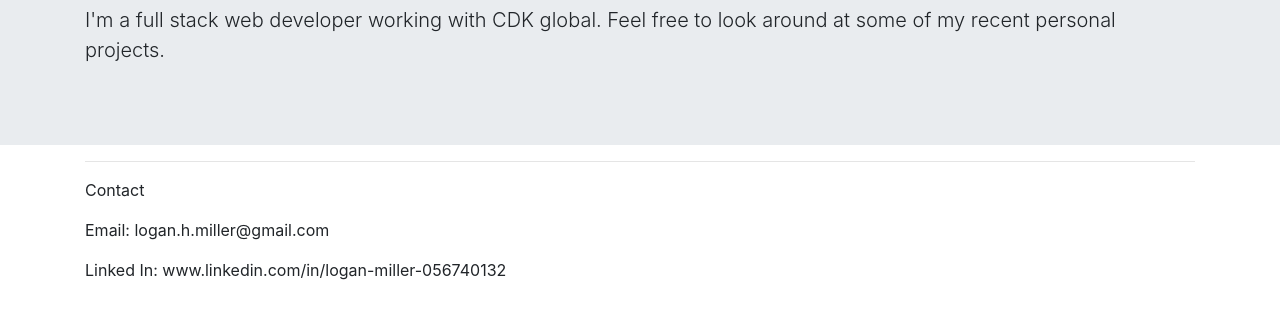
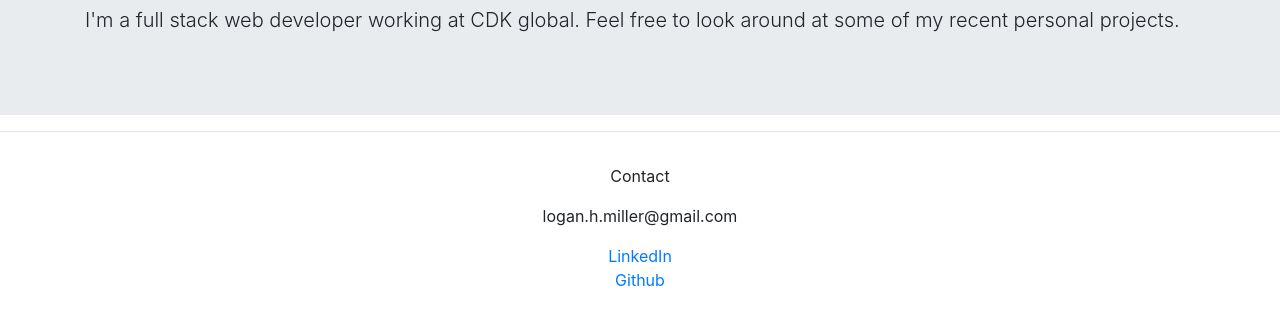
Before and after one commit to Logan-Miller/full-stack-portfolio, a plain HTML site: page public/index.html in a window 1280 px wide. Shown: the part 439-764 px from the top of the page. Drawn offline with nearby package versions, Linux system fonts and the light colour scheme.

Commit message:
added contact information and footer

```diff
--- a/public/index.html
+++ b/public/index.html
@@ -30,19 +30,20 @@
 		<div class="jumbotron jumbotron-fluid">
 			<div class="container">
 			  <h1 class="display-4">Logan Miller</h1>
-			  <p class="lead">I'm a full stack web developer working with CDK global. Feel free to look around
+			  <p class="lead">I'm a full stack web developer working at CDK global. Feel free to look around
 				  at some of my recent personal projects.
 			  </p>
 			</div>
 		</div>
-
-		<div class="container">
-
-			<hr>
-
-			<p>Contact</p>
-			<p>Email: logan.h.miller@gmail.com</p>
-			<p>Linked In: www.linkedin.com/in/logan-miller-056740132</p>
+		<hr>
+		<footer class="page-footer font-small blue">
+			<div class="footer-copyright text-center py-3">
+				<p>Contact</p>
+				<p>logan.h.miller@gmail.com</p>
+				<a href="www.linkedin.com/in/logan-miller-056740132"> LinkedIn</a>
+				</br>
+				<a href="https://github.com/Logan-Miller"> Github</a>
+			</div>
 		</footer>
 	</body>
 </html>
--- a/public/styles.css
+++ b/public/styles.css
@@ -1,3 +1,7 @@
 .jumbotron {
     margin-bottom: 0px;
 }
+
+#contactInfo {
+    width: 50%;
+}
```
